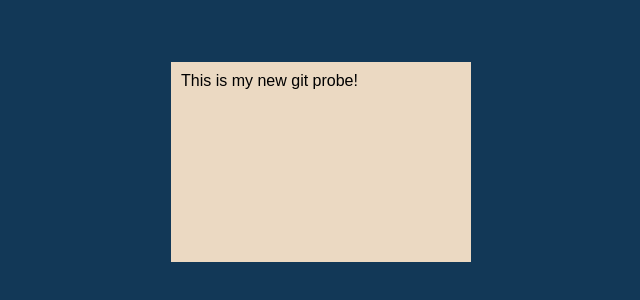
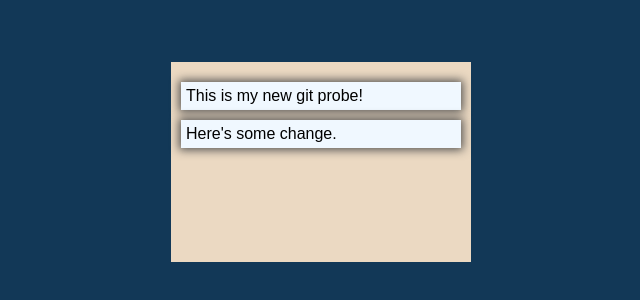
Before and after one commit to CheloveckSergey/MyFirstRepository, a plain HTML site: page index.html in a window 1280 px wide. Shown: the part 238-538 px from the top of the page, without its empty margins (319-959 px from the left). Drawn offline with Linux system fonts and the light colour scheme.

Commit message:
my second commit

```diff
--- a/CSS/style.css
+++ b/CSS/style.css
@@ -20,3 +20,10 @@
   padding: 10px;
   background-color: rgb(235, 217, 194);
 }
+
+.container p {
+  margin: 10px 0;
+  padding: 5px;
+  background-color: aliceblue;
+  box-shadow: 0 0 10px 2px rgb(81, 81, 81);
+}
--- a/index.html
+++ b/index.html
@@ -11,6 +11,7 @@
   <div id="root">
     <div class="container">
       <p>This is my new git probe!</p>
+      <p>Here's some change.</p>
     </div>
   </div>
 </body>
```
